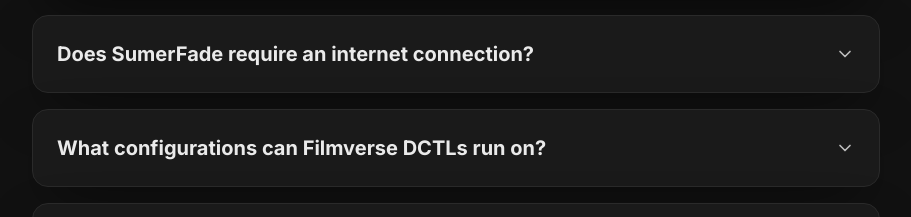
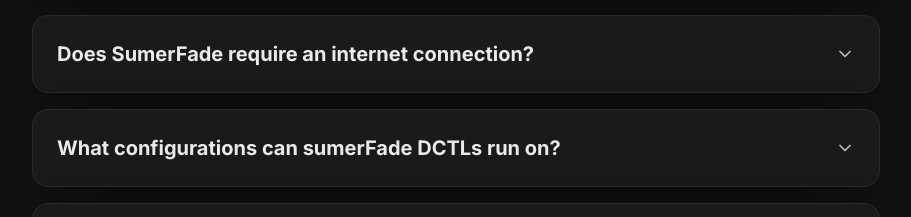
Before and after one commit to vikas-yadav2002/cine-sumer, a Next.js app: page / in a window 1280 px wide. Shown: the part 6724-6941 px from the top of the page, without its empty margins (184-1095 px from the left). Built offline with nearby package versions, Linux system fonts and the light colour scheme.

Commit message:
fixed sumerfade

```diff
--- a/components/filmbox/Question.tsx
+++ b/components/filmbox/Question.tsx
@@ -20,7 +20,7 @@
     answer: 'No, it works offline once installed.',
   },
   {
-    question: 'What configurations can Filmverse DCTLs run on?',
+    question: 'What configurations can sumerFade DCTLs run on?',
     answer:
       'They run smoothly on Nvidia, Apple Silicon, and AMD architectures. Still, we strongly recommend trying the TEST versions first for compatibility.',
   },
```
